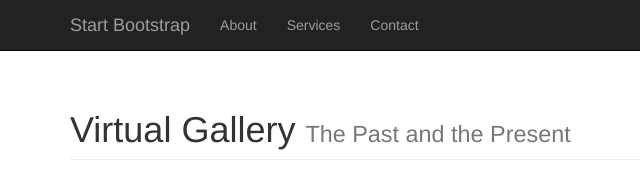
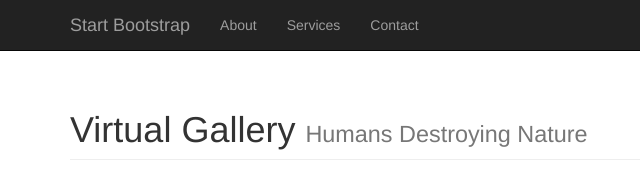
Before and after one commit to kingdan3/Gallery.github.io, a plain HTML site: page index.html in a window 1280 px wide. Shown: the top 177 px of the page, 0-640 px from the left. Drawn offline with Linux system fonts and the light colour scheme.

Commit message:
Daryl Jake

```diff
--- a/index.html
+++ b/index.html
@@ -74,7 +74,7 @@
         <div class="row">
             <div class="col-lg-12">
                 <h1 class="page-header">Virtual Gallery
-                    <small>The Past and the Present</small>
+                    <small>Humans Destroying Nature</small>
                 </h1>
             </div>
         </div>
```
